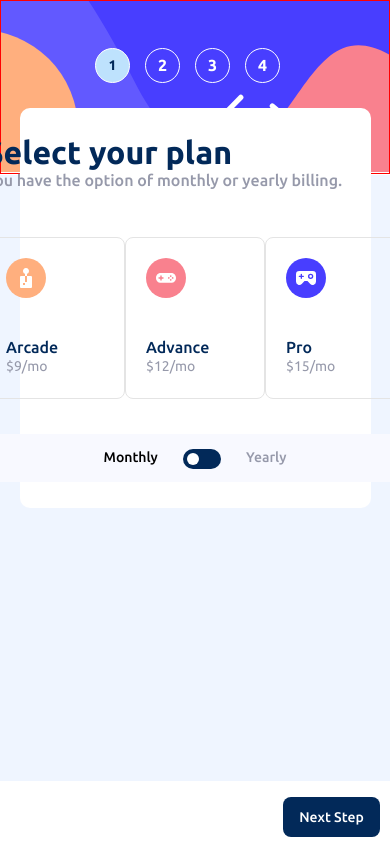
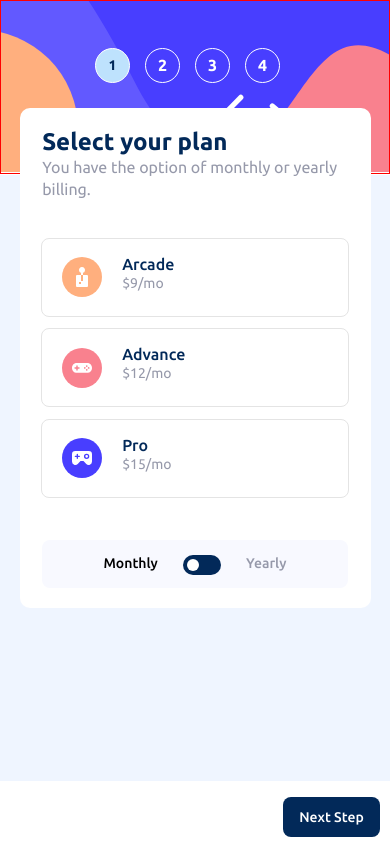
Before and after one commit to Nicocurtis16/FRONTEND-SPECIALIZATION-LABS, an Angular app in the folder Multi-Step-Form/: page /signup/step2 in a window 390 px wide. Built offline with nearby package versions, Linux system fonts and the light colour scheme.

Commit message:
the responsivnes for the select plan set

```diff
--- a/Multi-Step-Form/src/app/Component/SignUp/sign-up/sign-up.component.css
+++ b/Multi-Step-Form/src/app/Component/SignUp/sign-up/sign-up.component.css
@@ -27,7 +27,7 @@
   .signUpPanelRightTop{
     position: absolute;
     width: 90%;
-    height: 400px;
+    height: auto;
     background-color: white;
     top: -10%;
     border-radius: 10px;
--- a/Multi-Step-Form/src/app/Component/Steps/select-plan/select-plan.component.css
+++ b/Multi-Step-Form/src/app/Component/Steps/select-plan/select-plan.component.css
@@ -1,15 +1,191 @@
+@media  screen and (max-width: 480px) {
+  .planPanel{
+    display: flex;
+    flex-direction: column;
+    justify-content: space-between;
+    align-items: center;
+    height: 500px;
+    width: 100%;
+
+  }
+  .planDetail{
+    display: flex;
+    flex-direction: column;
+    justify-content: space-between;
+    width: 88%;
+    height: 68px;
+margin-top: 20px;
+
+  }
+  .planTitle{
+    height: 28px;
+    font-family: Ubuntu-Bold,sans-serif;
+    font-size: 24px;
+    color: #022959;
+
+  }
+  .planInfoInfo{
+    height: 50px;
+    font-family: Ubuntu-Regular,sans-serif;
+    font-size: 16px;
+    line-height: 22px;
+    color: #9699aa;
+  }
+  .paymentPlanPanel{
+    display: flex;
+    flex-direction: column;
+    justify-content: space-between;
+    align-items: center;
+    height: 260px;
+    width: 88%;
+
+
+  }
+  .paymentCard{
+    display: flex;
+    align-items: center;
+    height: 77px;
+    width: 100%;
+
+    border: 1px solid #e4e4e4;
+    border-radius: 8px;
+    cursor: pointer;
+  }
+  .paymentCard:active{
+    border: 1px solid #483eff;
+    background-color: #f8f9ff;
+  }
+  .paymentCard:hover{
+    border: 1px solid #483eff;
+  }
+  .paymentCardLogo{
+    margin: 20px;
+    width: 40px;
+    height: 40px;
+  }
+  .paymentCardDetails{
+    width: auto;
+    height: 45px;
+  }
+  .paymentCardTitle{
+    font-family: Ubuntu-Medium,sans-serif;
+    font-size: 16px;
+    line-height: 18px;
+    color: #022959;
+  }
+  .paymentCardAmount{
+    font-family: Ubuntu-Regular,sans-serif;
+    font-size: 14px;
+    line-height: 20px;
+    color: #9699AA;
+  }
+  .switchDuration{
+    width: 88%;
+    height: 48px;
+    background-color: #f8f9ff;
+    display: flex;
+    align-items: center;
+    justify-content: center;
+    border-radius: 8px;
+    margin-bottom: 20px;
+  }
+  .planToggle {
+    text-align: center;
+    margin-bottom: 20px;
+  }
+  .active {
+    color: #9699AA;
+  }
+  .switch {
+    position: relative;
+    display: inline-block;
+    width: 38px;
+    height: 20px;
+  }
+
+  .switch input {
+    opacity: 0;
+    width: 0;
+    height: 0;
+  }
+
+  .slider {
+    position: absolute;
+    cursor: pointer;
+    top: 0;
+    left: 0;
+    right: 0;
+    bottom: 0;
+    background-color: #022959;
+    transition: 0.4s;
+    border-radius: 20px;
+  }
+
+
+  .slider:before {
+    position: absolute;
+    content: "";
+    height: 12px;
+    width: 12px;
+    left: 4px;
+    bottom: 4px;
+    background-color: white;
+    transition: 0.4s;
+    border-radius: 50%;
+  }
+
+  input:checked + .slider {
+    background-color: #022959;
+  }
+
+  input:checked + .slider:before {
+    transform: translateX(17px);
+  }
+
+  .plans {
+    text-align: center;
+  }
+
+  .plan {
+    margin: 10px 0;
+    padding: 10px;
+    border: 1px solid #ddd;
+    border-radius: 5px;
+    display: inline-block;
+    width: 200px;
+  }
+  .togglePanel{
+    width: 183px;
+    height: 18px;
+    display: flex;
+    justify-content: space-between;
+  }
+  .monthly,.yearly{
+    font-family: Ubuntu-Medium,sans-serif;
+    font-size: 14px;
+    line-height: 16px;
+  }
+  .paymentInfo{
+    font-family: Ubuntu-Regular,sans-serif;
+    font-size: 12px;
+    line-height: 13px;
+    color: #022959;
+  }
+
+}
+
+  @media screen and (min-width: 620px) {
   .planPanel{
     display: flex;
     flex-direction: column;
     justify-content: space-between;
     height: 348px;
     width: 100%;
-  /*background-color: #022959;*/
+
   }
   .planDetail{
     width: 100%;
     height: 68px;
-  /*background-color: #9699aa;*/
 
   }
   .planTitle{
@@ -29,7 +205,7 @@
     align-items: center;
     height: 160px;
     width: 100%;
-  /*border: 1px solid red;*/
+
   }
   .paymentCard{
     display: flex;
@@ -53,13 +229,11 @@
     margin: 20px;
     width: 40px;
     height: 40px;
-  /*border: 1px solid #e4e4e4;*/
   }
   .paymentCardDetails{
     margin: 20px;
     width: auto;
     height: 45px;
-  /*border: 1px solid #e4e4e4;*/
   }
   .paymentCardTitle{
     font-family: Ubuntu-Medium,sans-serif;
@@ -150,7 +324,6 @@ input:checked + .slider:before {
   .togglePanel{
     width: 183px;
     height: 18px;
-  /*border: 1px solid #e4e4e4;*/
     display: flex;
     justify-content: space-between;
   }
@@ -165,3 +338,5 @@ font-family: Ubuntu-Medium,sans-serif;
     line-height: 13px;
     color: #022959;
   }
+
+}
--- a/Multi-Step-Form/src/app/Component/Steps/select-plan/select-plan.component.html
+++ b/Multi-Step-Form/src/app/Component/Steps/select-plan/select-plan.component.html
@@ -17,7 +17,7 @@
     </div>
   </div>
   <div class="paymentPlanPanel" *ngIf="!isMonthly">
-    <div class="paymentCard" *ngFor="let plan of yearlyPlans" (click)="selectPlan(plan)">
+    <div (click)="selectPlan(plan)" *ngFor="let plan of yearlyPlans" class="paymentCard">
       <div class="paymentCardLogo">
         <img [src]="plan.imgUrl" alt="">
       </div>
```
Lines whose indentation alone changed are shown as unchanged.
